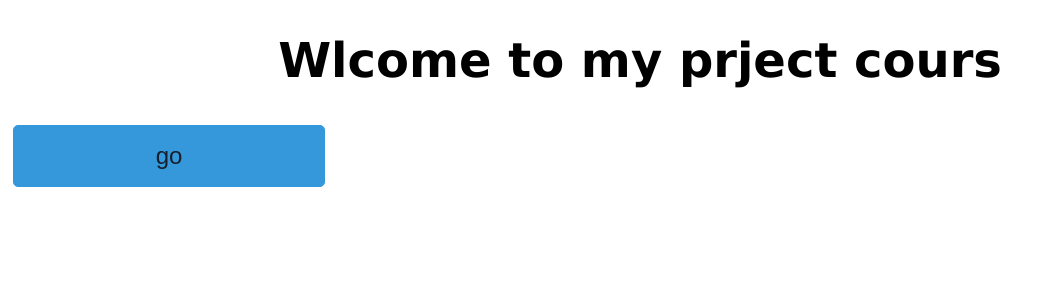
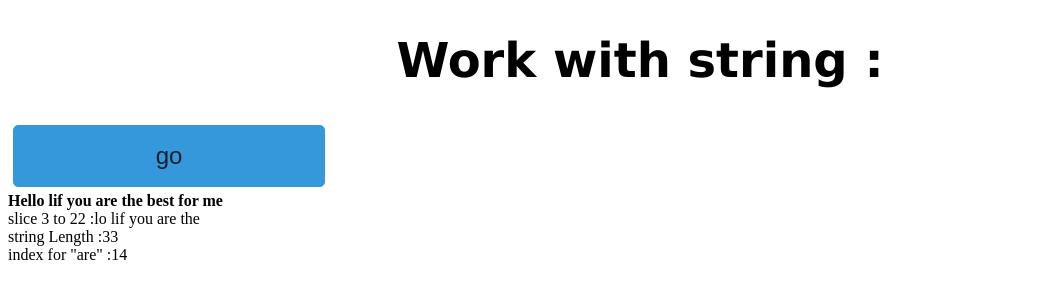
Before and after one commit to arasemami/test-javascript-and-jquery, a plain HTML site: page pages/p2.html in a window 1280 px wide. Shown: the whole page, without its empty margins (0-1055 px from the left). Drawn offline with Linux system fonts and the light colour scheme.

Commit message:
staring fujcation

```diff
--- a/pages/p2.html
+++ b/pages/p2.html
@@ -14,7 +14,7 @@
 
 <header>
         <h1 class="welcome-text-box" >
-            Wlcome to my prject cours
+            Work with string :
         </h1>
 
 </header>
@@ -28,10 +28,18 @@
 
 
 
+
 </main>
 
 
 <script>
+    var rndstring="Hello lif you are the best for me";
+    document.write("<b>"+rndstring + "</b><br />");
+    document.write("slice 3 to 22 :" + rndstring.slice(3,22)+"<br />");
+    document.write("string Length :"+ rndstring.length +"<br />");
+
+    document.write("index for \"are\" :" + rndstring.indexOf("are"));
+
     function myFunction() {
 
         document.getElementById("demo").innerHTML = "Paragraph changed.";
```
Also changed, not shown: index.html (+1 -1 lines).
